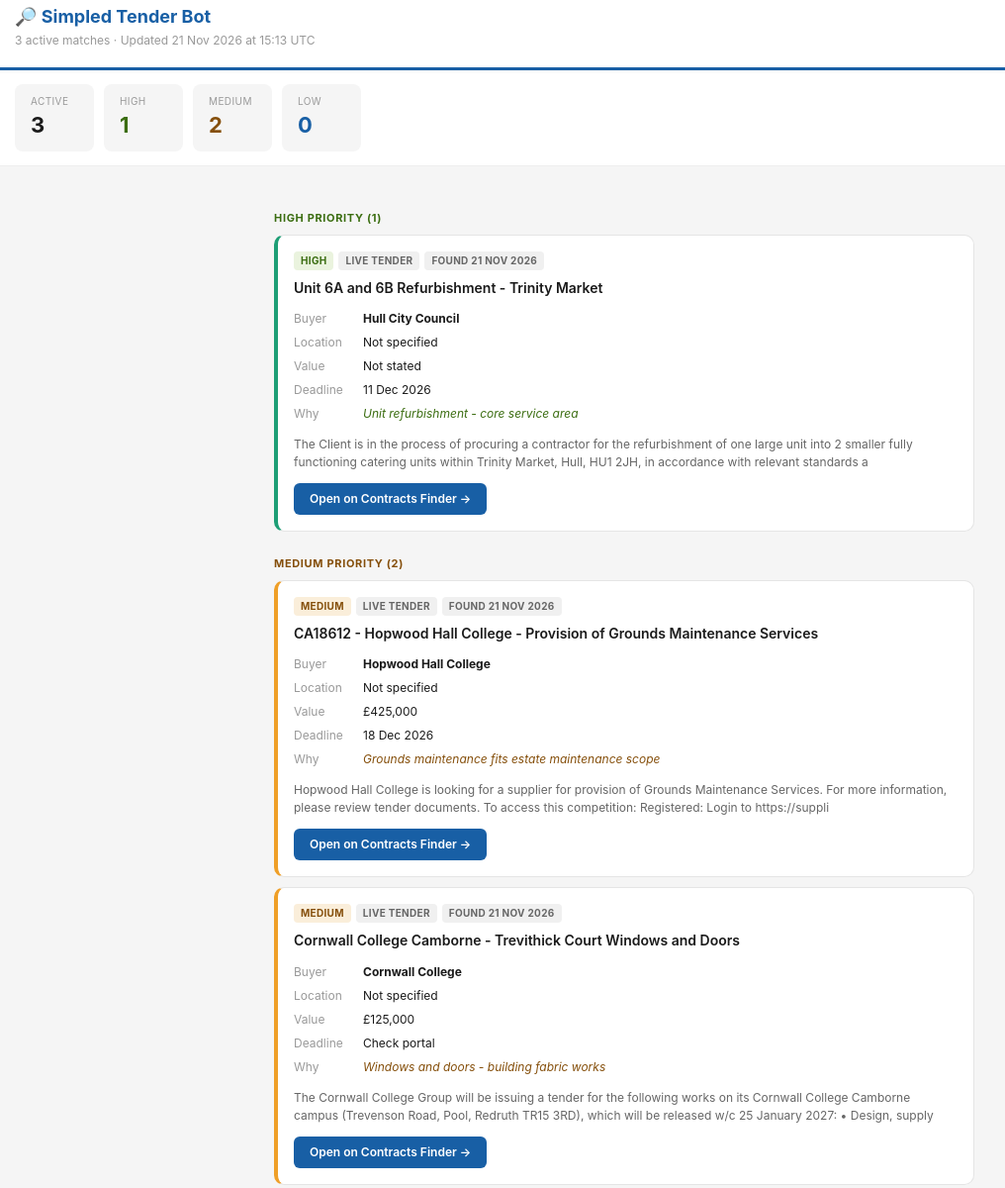
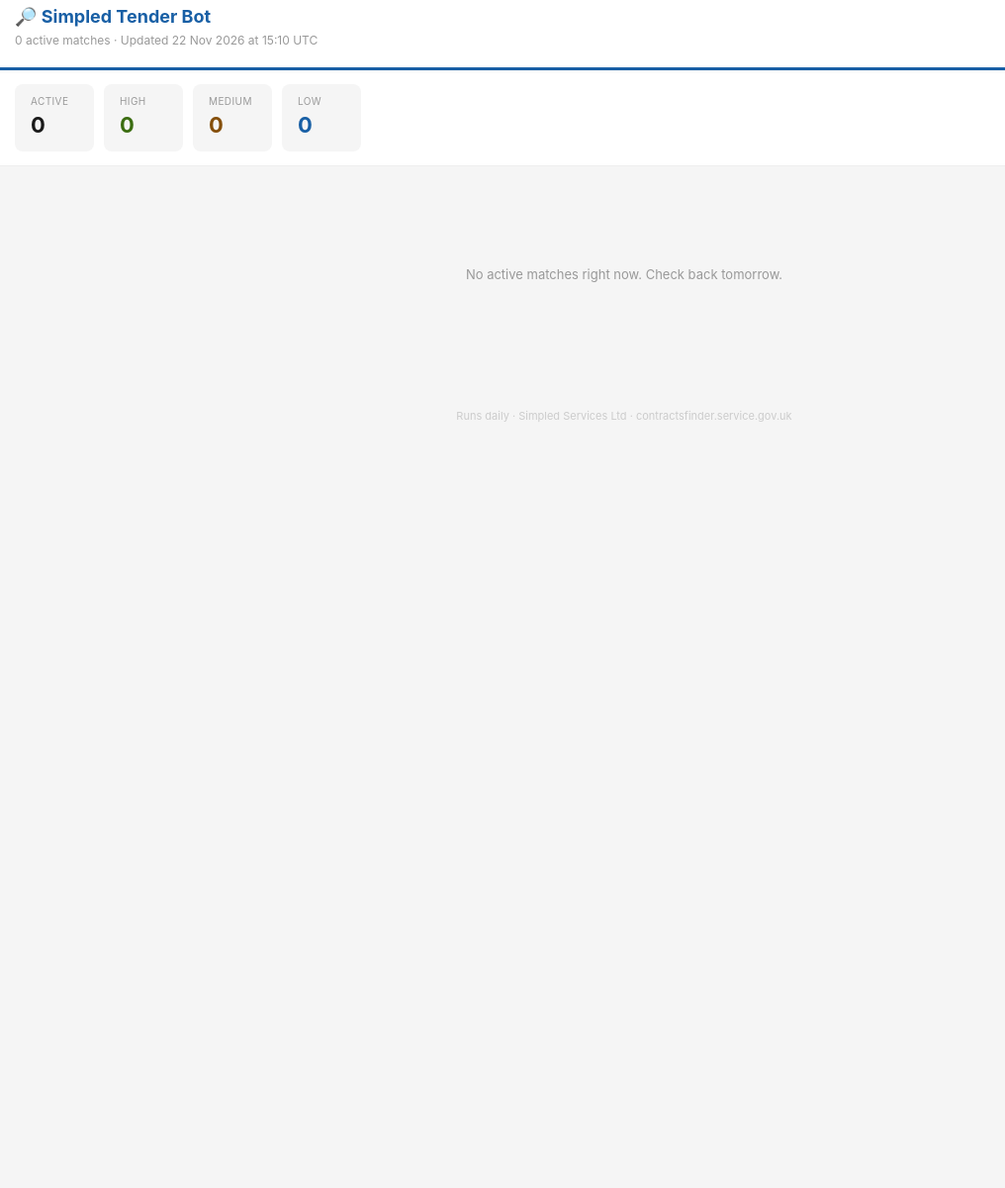
Before and after one commit to laszlorq-bot/simpled-tender-bot, a plain HTML site: page docs/index.html in a window 1280 px wide. Shown: the part 15-1215 px from the top of the page at 99% size, without its empty margins (9-1025 px from the left). After the commit the page ends 800 px from the top, so only its background shows below. Drawn offline with Linux system fonts and the light colour scheme.

Commit message:
Update tender dashboard 22 Nov 2026

```diff
--- a/docs/index.html
+++ b/docs/index.html
@@ -30,70 +30,16 @@ td:first-child{color:#999;width:70px;padding-right:8px;white-space:nowrap}
 </style></head><body>
 <div class="hdr">
   <h1>&#128270; Simpled Tender Bot</h1>
-  <p>3 active matches &middot; Updated 21 Nov 2026 at 15:13 UTC</p>
+  <p>0 active matches &middot; Updated 22 Nov 2026 at 15:10 UTC</p>
 </div>
 <div class="stats">
-  <div class="stat"><div class="sl">Active</div><div class="sv">3</div></div>
-  <div class="stat"><div class="sl">High</div><div class="sv" style="color:#3B6D11">1</div></div>
-  <div class="stat"><div class="sl">Medium</div><div class="sv" style="color:#854F0B">2</div></div>
+  <div class="stat"><div class="sl">Active</div><div class="sv">0</div></div>
+  <div class="stat"><div class="sl">High</div><div class="sv" style="color:#3B6D11">0</div></div>
+  <div class="stat"><div class="sl">Medium</div><div class="sv" style="color:#854F0B">0</div></div>
   <div class="stat"><div class="sl">Low</div><div class="sv" style="color:#185FA5">0</div></div>
 </div>
 <div class="content">
-<h2 class="sh" style="color:#3B6D11">High priority (1)</h2><div class="card" style="border-left:4px solid #1D9E75">
-  <div class="meta">
-    <span class="badge" style="background:#EAF3DE;color:#3B6D11">High</span>
-    <span class="badge b2">Live Tender</span>
-    <span class="badge b2">Found 21 Nov 2026</span>
-  </div>
-  <h3>Unit 6A and 6B Refurbishment - Trinity Market</h3>
-  <table>
-    <tr><td>Buyer</td><td><b>Hull City Council</b></td></tr>
-    <tr><td>Location</td><td>Not specified</td></tr>
-    <tr><td>Value</td><td>Not stated</td></tr>
-    <tr><td>Deadline</td><td>11 Dec 2026</td></tr>
-    <tr><td>Why</td><td style="color:#3B6D11;font-style:italic">Unit refurbishment - core service area</td></tr>
-  </table>
-  <p class="desc">The Client is in the process of procuring a contractor for the refurbishment of one large unit into 2 smaller fully functioning catering units within Trinity Market, Hull, HU1 2JH, in accordance with relevant standards a</p>
-  <a class="btn" href="https://www.contractsfinder.service.gov.uk/Notice/5ec94fa9-00b0-4308-a2aa-c265502526aa" target="_blank" rel="noopener noreferrer">Open on Contracts Finder &rarr;</a>
-</div><h2 class="sh" style="color:#854F0B">Medium priority (2)</h2><div class="card" style="border-left:4px solid #EF9F27">
-  <div class="meta">
-    <span class="badge" style="background:#FAEEDA;color:#854F0B">Medium</span>
-    <span class="badge b2">Live Tender</span>
-    <span class="badge b2">Found 21 Nov 2026</span>
-  </div>
-  <h3>CA18612 - Hopwood Hall College - Provision of Grounds Maintenance Services</h3>
-  <table>
-    <tr><td>Buyer</td><td><b>Hopwood Hall College</b></td></tr>
-    <tr><td>Location</td><td>Not specified</td></tr>
-    <tr><td>Value</td><td>£425,000</td></tr>
-    <tr><td>Deadline</td><td>18 Dec 2026</td></tr>
-    <tr><td>Why</td><td style="color:#854F0B;font-style:italic">Grounds maintenance fits estate maintenance scope</td></tr>
-  </table>
-  <p class="desc">Hopwood Hall College is looking for a supplier for provision of Grounds Maintenance Services. For more information, please review tender documents.
-
-To access this competition:
-
-Registered:
-Login to https://suppli</p>
-  <a class="btn" href="https://www.contractsfinder.service.gov.uk/Notice/c2ab4601-e5c1-48d2-a816-27d0a4ffeca7" target="_blank" rel="noopener noreferrer">Open on Contracts Finder &rarr;</a>
-</div><div class="card" style="border-left:4px solid #EF9F27">
-  <div class="meta">
-    <span class="badge" style="background:#FAEEDA;color:#854F0B">Medium</span>
-    <span class="badge b2">Live Tender</span>
-    <span class="badge b2">Found 21 Nov 2026</span>
-  </div>
-  <h3>Cornwall College Camborne - Trevithick Court Windows and Doors</h3>
-  <table>
-    <tr><td>Buyer</td><td><b>Cornwall College</b></td></tr>
-    <tr><td>Location</td><td>Not specified</td></tr>
-    <tr><td>Value</td><td>£125,000</td></tr>
-    <tr><td>Deadline</td><td>Check portal</td></tr>
-    <tr><td>Why</td><td style="color:#854F0B;font-style:italic">Windows and doors - building fabric works</td></tr>
-  </table>
-  <p class="desc">The Cornwall College Group will be issuing a tender for the following works on its Cornwall College Camborne campus (Trevenson Road, Pool, Redruth TR15 3RD), which will be released w/c 25 January 2027:
-•	Design, supply </p>
-  <a class="btn" href="https://www.contractsfinder.service.gov.uk/Notice/45978dbf-f9c2-4d31-b964-67416fd83e13" target="_blank" rel="noopener noreferrer">Open on Contracts Finder &rarr;</a>
-</div>
+<div class="none">No active matches right now. Check back tomorrow.</div>
 </div>
 <div class="ftr">Runs daily &middot; Simpled Services Ltd &middot; contractsfinder.service.gov.uk</div>
 </body></html>
```
